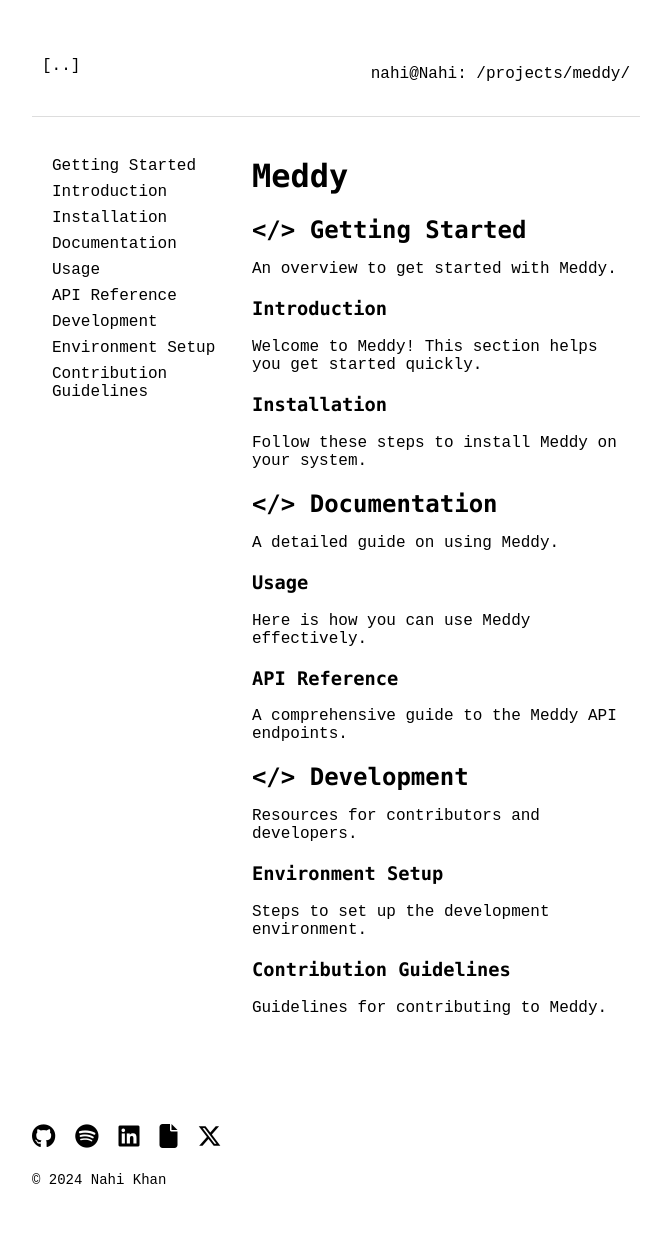
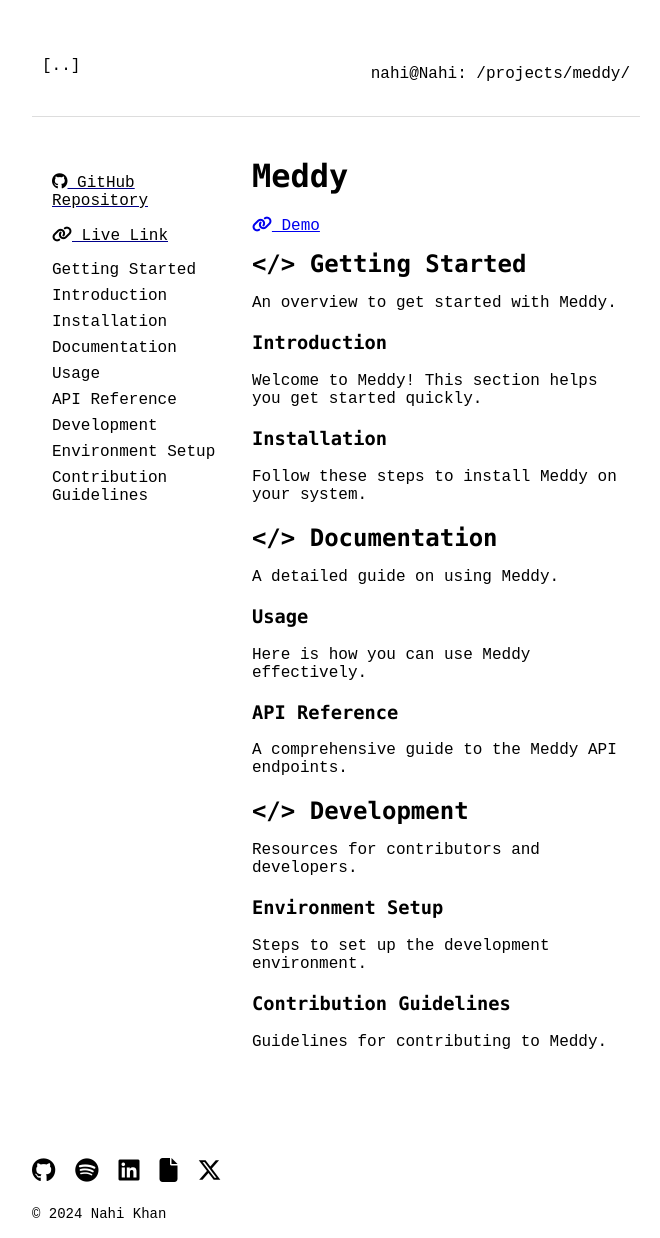
Before and after one commit to nvhiii/nahi-site, a Jekyll site: the page built from _projects/meddy.md, in a window 1280 px wide. Shown: the whole page, without its empty margins (304-964 px from the left). Built offline with Jekyll 4.4.1, drawn with Linux system fonts in a browser that asks for light colours; before the commit the page ends 1204 px from its top, so only the background shows below that.

Commit message:
last few edits for now personal site

```diff
--- a/_layouts/project.html
+++ b/_layouts/project.html
@@ -17,6 +17,29 @@ layout: default
     <div class="project-layout">
       <!-- Left Sidebar -->
       <div class="sidebar">
+        <div class="sidebar-links">
+          {% if page.github_repo %}
+          <p>
+            <a
+              href="{{ page.github_repo }}"
+              target="_blank"
+              rel="noopener noreferrer"
+            >
+              <i class="fa-brands fa-github"> </i> GitHub Repository
+            </a>
+          </p>
+          {% endif %} {% if page.custom_link and page.custom_link_text %}
+          <p>
+            <a
+              href="{{ page.custom_link }}"
+              target="_blank"
+              rel="noopener noreferrer"
+            >
+              <i class="fas fa-link"> </i> {{ page.custom_link_text }}
+            </a>
+          </p>
+          {% endif %}
+        </div>
         <ul>
           {% for section in page.sections %}
           <li><a href="#{{ section.id }}">{{ section.title }}</a></li>
@@ -35,6 +58,18 @@ layout: default
         <!-- Title dynamically included -->
         <h1 class="project-title">{{ page.title }}</h1>
 
+        {% if page.custom_link_two and page.custom_link_text_two %}
+        <p>
+          <a
+            href="{{ page.custom_link_two }}"
+            target="_blank"
+            rel="noopener noreferrer"
+          >
+            <i class="fas fa-link"> </i> {{ page.custom_link_text_two }}
+          </a>
+        </p>
+        {% endif %}
+
         <!-- Render sections dynamically -->
         {% for section in page.sections %}
         <h2 id="{{ section.id }}" class="project-header">
--- a/_projects/meddy.md
+++ b/_projects/meddy.md
@@ -1,6 +1,11 @@
 ---
 layout: project
 title: Meddy
+github_repo: "https://github.com/KhromeM/meddy"
+custom_link: "https://trymeddy.com/"
+custom_link_two: "https://www.youtube.com/watch?v=v3aB5pym91A"
+custom_link_text: "Live Link"
+custom_link_text_two: "Demo"
 sections:
   - id: getting-started
     title: Getting Started
--- a/assets/css/style.css
+++ b/assets/css/style.css
@@ -245,6 +245,11 @@ footer {
   margin-bottom: 8px;
 }
 
+.sidebar-links {
+  color: darkblue;
+  text-decoration: underline;
+}
+
 .sidebar li:before {
   content: none; /* Remove the $ symbol */
 }
```
Also changed, not shown: index.md (+1 -1 lines).
